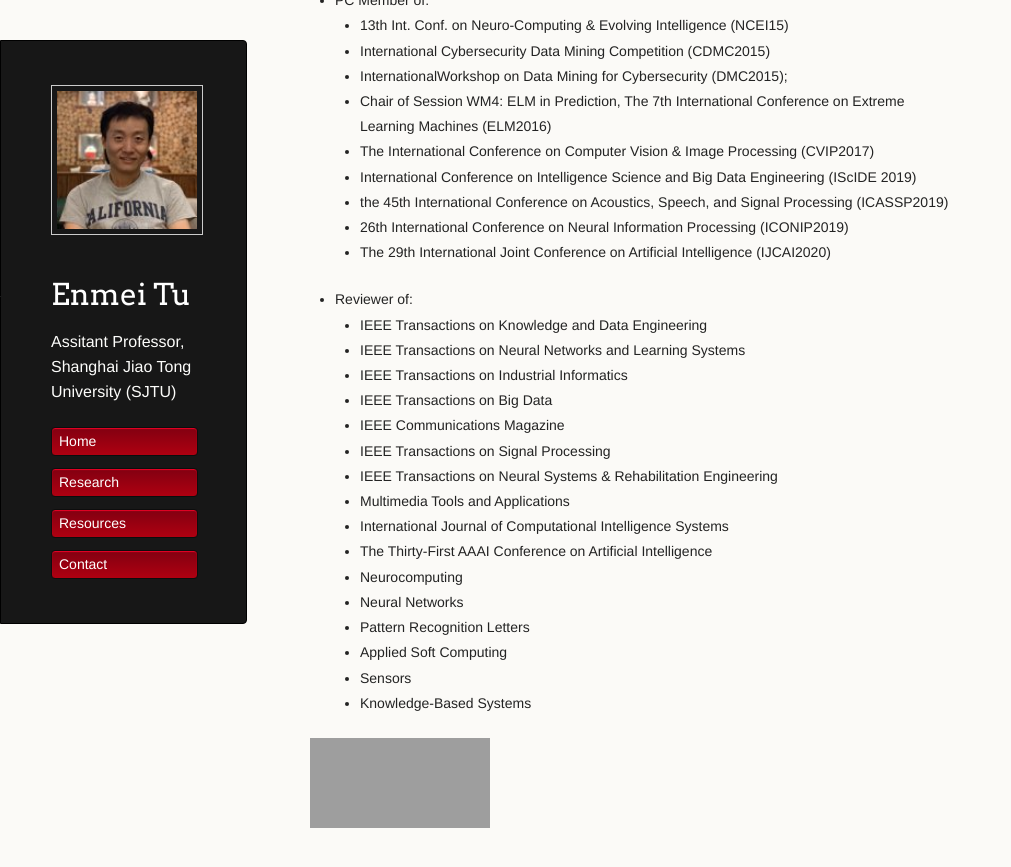
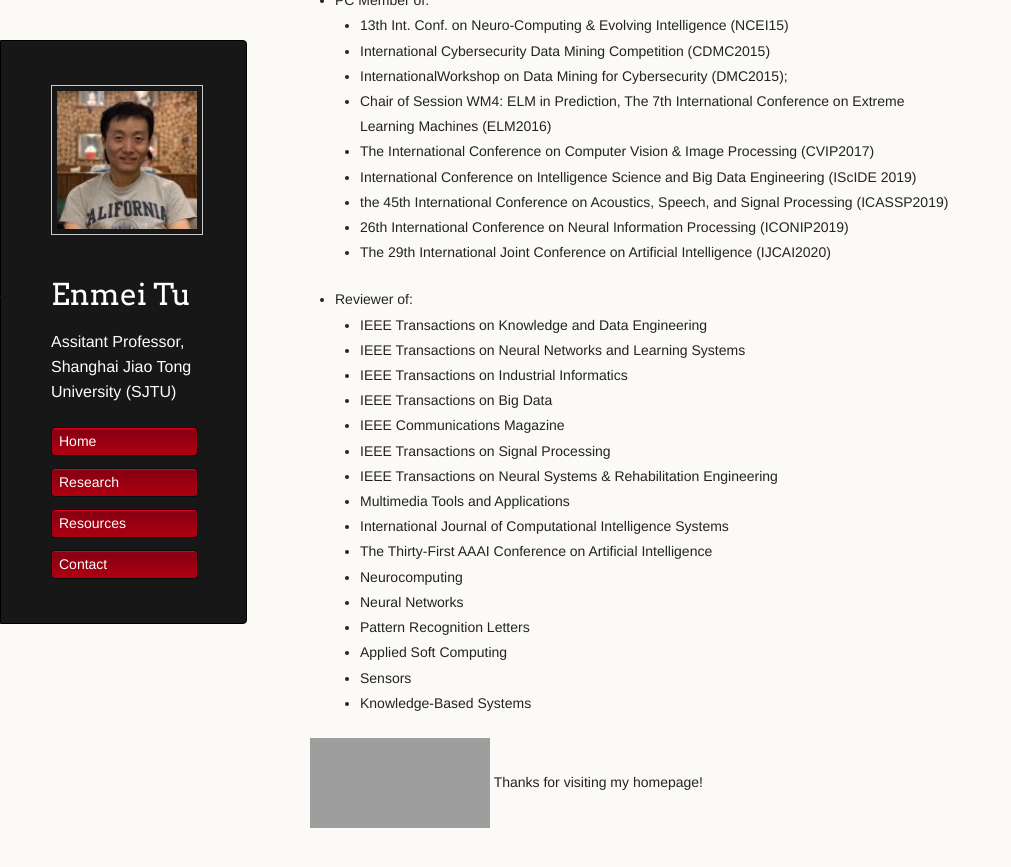
Before and after one commit to hellotem/enmeitu.github.io, a Jekyll site: the page built from index.md, in a window 1280 px wide and 900 px high, scrolled down 1630 px. Shown: the top 867 px of the window, without its empty margins (0-1011 px from the left). Built offline with Jekyll 4.4.1, drawn with Linux system fonts in a browser that asks for light colours; grey boxes are pictures that could not be loaded.

Commit message:
Update index.md

```diff
--- a/index.md
+++ b/index.md
@@ -84,6 +84,7 @@ Enmei obtained his PhD degree from [Shanghai Jiao Tong University (SJTU)](http:/
 
 
 <a href="https://www.revolvermaps.com/livestats/594u56sxkob/"><img src="//rf.revolvermaps.com/h/m/a/0/ff0000/90/30/594u56sxkob.png" width="180" height="90" alt="Map" style="border:0;"></a>
+Thanks for visiting my homepage!
 
 <!-- ### Header 3
 
```
